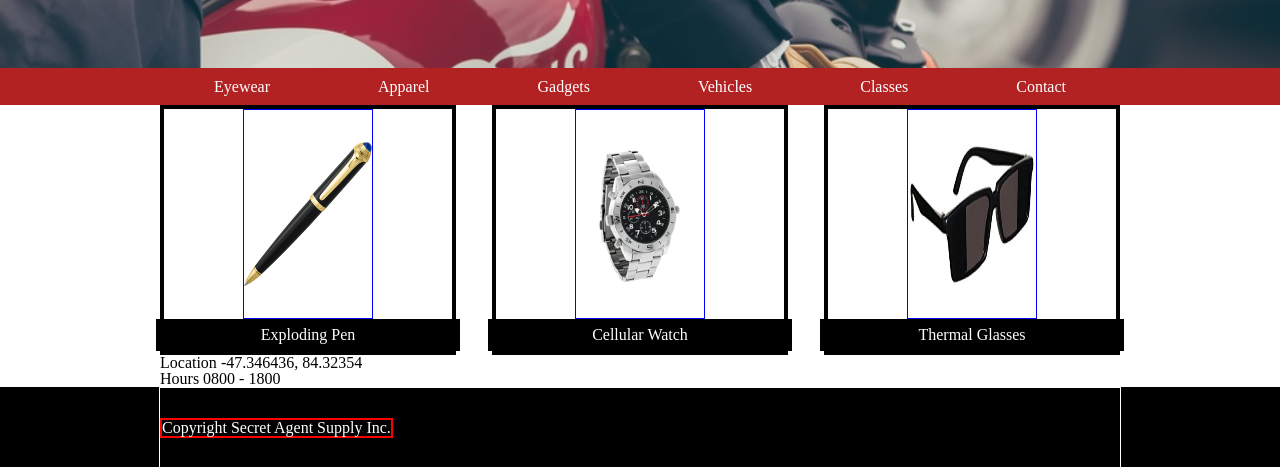
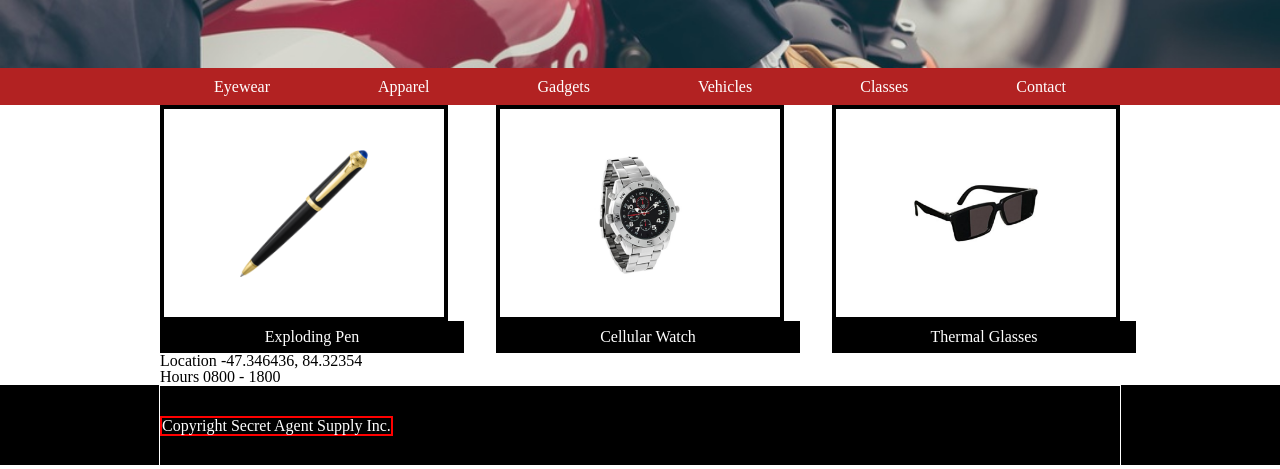
Before and after one commit to d88s/secretagent, a plain HTML site: page index.html in a window 1280 px wide. Shown: the part 332-801 px from the top of the page. Drawn offline with Linux system fonts and the light colour scheme.

Commit message:
and again

```diff
--- a/resources/css/style.css
+++ b/resources/css/style.css
@@ -63,7 +63,6 @@ header {
 	margin-top: 0.25rem;
 }
 .sitecontainer {
-
 	max-width: 960px;
 	margin: 0 auto;
 	padding: 0;
@@ -91,55 +90,45 @@ nav li {
 
 }
 .pen {
+	width: 30%;
+}
+.pen-image {
 	display: flex;
-	flex-direction: column;
+	height: 9rem;
+	border: 4px solid black;
+	padding: 2rem 0;
 	justify-content: center;
 	align-items: center;
-	border: 4px solid black;
-	width: 30%;
-
-
 }
 .pen-image img {
+	max-width: 8rem;
+}
+.watch {
+	width: 30%;
+}
+.watch-image {
 	display: flex;
 	height: 9rem;
-	border: 1px solid blue;
-	max-width: 8rem;
+	border: 4px solid black;
 	padding: 2rem 0;
-}
-
-.watch {
-	display: flex;
-	flex-direction: column;
 	justify-content: center;
 	align-items: center;
-	border: 4px solid black;
-	width: 30%;
-
 }
 .watch-image img {
+	max-width: 8rem;
+}
+.glasses {
+	width: 30%;
+}
+.glasses-image {
 	display: flex;
 	height: 9rem;
-	border: 1px solid blue;
+	border: 4px solid black;
 	padding: 2rem 0;
-	max-width: 8rem;
-}
-
-
-
-.glasses {
-	display: flex;
-	flex-direction: column;
 	justify-content: center;
 	align-items: center;
-	border: 4px solid black;
-	width: 30%;
 }
 .glasses-image img {
-	display: flex;
-	height: 9rem;
-	border: 1px solid blue;
-	padding: 2rem 0;
 	max-width: 8rem;
 }
 span.description {
```
